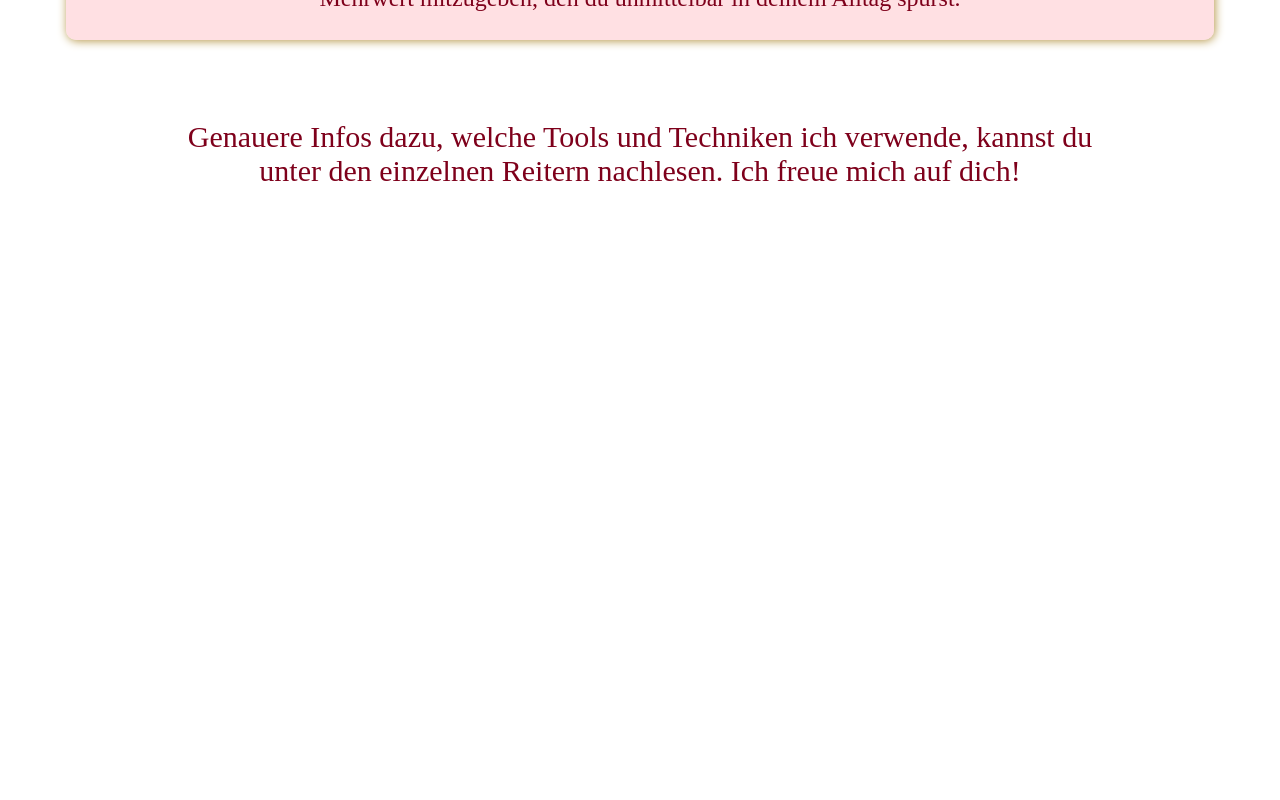
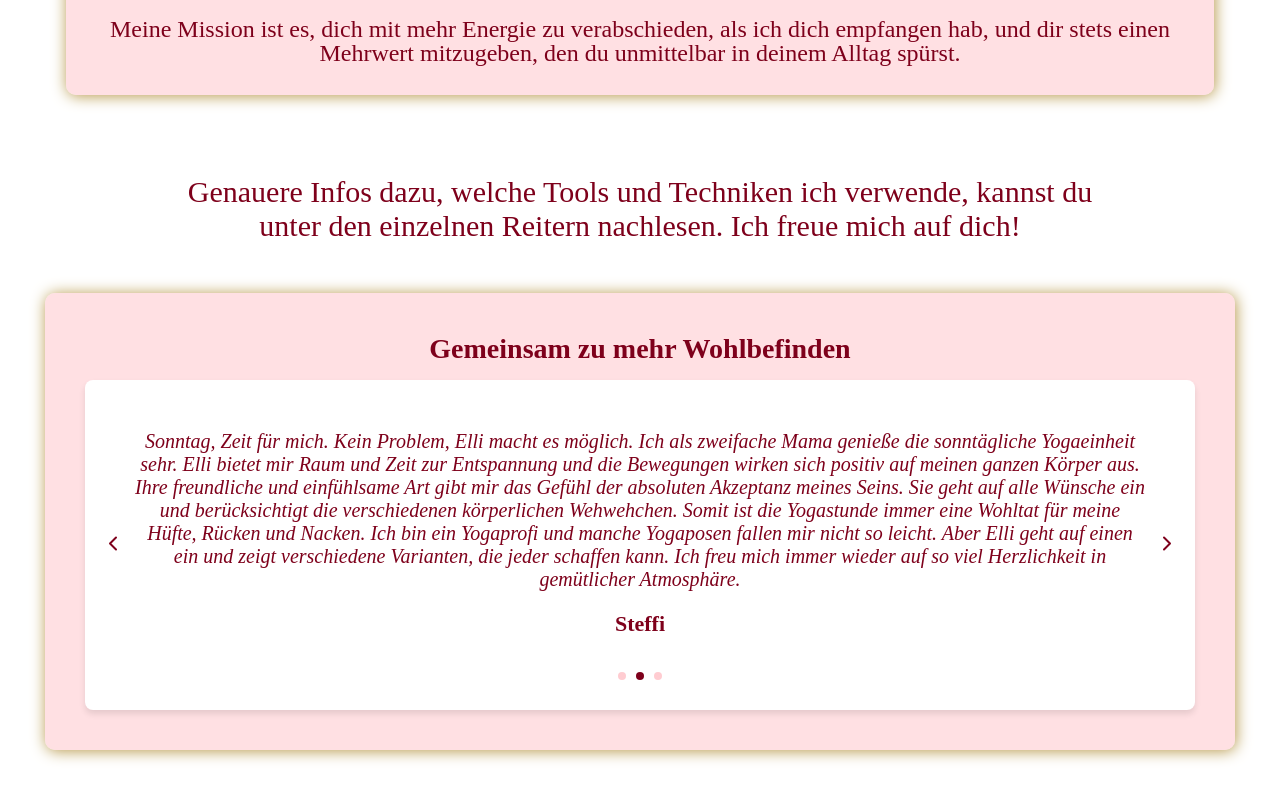
Before and after one commit to VioletaPet/website-makeover, a React (Create React App) app: page / in a window 1280 px wide. Shown: the part 1896-2696 px from the top of the page. Before the commit the page ends 2084 px from the top, so only its background shows below. Built offline with nearby package versions, Linux system fonts and the light colour scheme.

Commit message:
finishes testimonial carousel

```diff
--- a/package.json
+++ b/package.json
@@ -7,6 +7,7 @@
     "@testing-library/jest-dom": "^6.6.3",
     "@testing-library/react": "^16.2.0",
     "@testing-library/user-event": "^13.5.0",
+    "lucide-react": "^0.475.0",
     "react": "^19.0.0",
     "react-dom": "^19.0.0",
     "react-router-dom": "^7.2.0",
--- a/src/components/pages/Home.js
+++ b/src/components/pages/Home.js
@@ -5,6 +5,7 @@ import WelcomeSection from '../sections/WelcomeSection';
 import IntroSection from '../sections/IntroSection';
 import Cards from '../sections/Cards';
 import OutroSection from '../sections/OutroSection';
+import ReviewSection from '../sections/ReviewSection';
 
 function Home () {
 
@@ -15,6 +16,7 @@ function Home () {
       <IntroSection />
       <Cards />
       <OutroSection />
+      <ReviewSection />
     </>
   )
 }
--- a/src/components/sections/BannerSection.css
+++ b/src/components/sections/BannerSection.css
@@ -20,11 +20,10 @@
       color: #7E001B;
       font-size: 60px;
       transition: font-size 0.3s ease;
-      text-shadow: 2px 1px 2px #490312;
     }
 
     .btn {
-      color: #FFCCD1;
+      color: #d8d8d8;
       background-color: #7E001B;
       padding: 12px 24px;
       border-radius: 20px;
--- a/src/components/sections/Cards.css
+++ b/src/components/sections/Cards.css
@@ -16,7 +16,7 @@
     margin: 0 1rem;
     border-radius: 10px;
     background-color: rgba(255, 204, 209, 0.6);
-    box-shadow: 1px 1px 10px #b59646;
+    box-shadow: 1px 1px 15px #b59646;
     margin-bottom: 30px;
 
     .cards__item__info {
@@ -39,7 +39,7 @@
       line-height: 24px;
 
       p {
-        margin-top: 10px;
+        margin-top: 20px;
         font-size: 24px;
       }
     }
--- /dev/null
+++ b/src/components/sections/ReviewSection.css
@@ -0,0 +1,94 @@
+.carousel-container {
+  width: 93%;
+  /* max-width: 1700px; */
+  margin: 50px auto;
+  padding: 40px;
+  background-color: rgba(255, 204, 209, 0.6);
+  box-shadow: 1px 1px 15px #b59646;
+  border-radius: 10px;
+  display: flex;
+  flex-direction: column;
+  justify-content: center;
+  align-items: center;
+
+  .carousel-header {
+    color: #7E001B;
+    margin-bottom: 15px;
+    font-size: 28px;
+  }
+
+  .carousel-card {
+    background-color: white;
+    border-radius: 8px;
+    box-shadow: 0 4px 6px rgba(0, 0, 0, 0.1);
+    padding: 30px;
+    position: relative;
+
+    .nav-button {
+      position: absolute;
+      top: 50%;
+      transform: translateY(-50%);
+      color: #7E001B;
+      background: none;
+      border: none;
+      cursor: pointer;
+      transition: color 0.3s ease;
+
+      &:hover {
+        color: #FFCCD1;
+      }
+    }
+
+    .nav-button-left {
+      left: 16px;
+    }
+
+    .nav-button-right {
+      right: 16px;
+    }
+
+    .review-content {
+      text-align: center;
+      padding: 20px;
+
+      .review-text {
+        font-size: 20px;
+        font-style: italic;
+        margin-bottom: 20px;
+        color: #7E001B;
+      }
+
+      .review-author {
+        margin-top: 15px;
+
+        p {
+          font-size: 22px;
+          font-weight: 600;
+          color: #7E001B;
+        }
+      }
+    }
+
+    .dot-indicators {
+      display: flex;
+      justify-content: center;
+      gap: 10px;
+      margin-top: 15px;
+
+      .dot {
+        width: 8px;
+        height: 8px;
+        border-radius: 50%;
+        background-color: #FFCCD1;
+        border: none;
+        cursor: pointer;
+        transition: background-color 0.3s ease;
+
+
+      }
+    }
+    .dot.dot-active {
+      background-color: #7E001B;
+    }
+  }
+}
--- /dev/null
+++ b/src/components/sections/ReviewSection.js
@@ -0,0 +1,93 @@
+import React, { useState, useEffect } from 'react';
+import { ChevronLeft, ChevronRight } from 'lucide-react';
+import './ReviewSection.css';
+
+const reviews = [
+  {
+    id: 1,
+    text: "Meine Erfahrungen mit Elisabeth's veganer Ernährungsberatung sind noch heute von vielen schönen Erinnerungen geprägt: Die Sessions waren immer auf die Bedürfnisse und die Ausgangslage vo mir zu Grunde gelegt. Sie hatte ein positives Mindset und mit viel Fachwissen, sowie Empathie, wurden die Gespräche gestaltet. Mit viel Freundlichkeit und respektvoller Atmosphäre konnte Vertrauen aufgebaut werden und die Motivation für eine neue Ernährungsweise, insbesondere die veganen Feinheiten, gestaltet werden. Eine Empfehlung!",
+    author: "Franzi"
+  },
+  {
+    id: 2,
+    text: "Sonntag, Zeit für mich. Kein Problem, Elli macht es möglich. Ich als zweifache Mama genieße die sonntägliche Yogaeinheit sehr. Elli bietet mir Raum und Zeit zur Entspannung und die Bewegungen wirken sich positiv auf meinen ganzen Körper aus. Ihre freundliche und einfühlsame Art gibt mir das Gefühl der absoluten Akzeptanz meines Seins. Sie geht auf alle Wünsche ein und berücksichtigt die verschiedenen körperlichen Wehwehchen. Somit ist die Yogastunde immer eine Wohltat für meine Hüfte, Rücken und Nacken. Ich bin ein Yogaprofi und manche Yogaposen fallen mir nicht so leicht. Aber Elli geht auf einen ein und zeigt verschiedene Varianten, die jeder schaffen kann. Ich freu mich immer wieder auf so viel Herzlichkeit in gemütlicher Atmosphäre.",
+    author: "Steffi"
+  },
+  {
+    id: 3,
+    text: "Eine wunderbar intensive Massage, die von Elisabeth gut an die individuellen Bedürfnisse angepasst wird. Bei mir trägt sie nicht nur zum Wohlbefinden bei, sondern verbessert auch die Beweglichtkeit und lindert Schmerzen. Aus meiner Sicht ideal, um sich etwas Gutes zu tun.",
+    author: "Elizabeth"
+  }
+]
+
+const ReviewCarousel = () => {
+  const [currentIndex, setCurrentIndex] = useState(0);
+
+  // making the carousel change slides every 5 seconds
+  useEffect(() => {
+    const timer = setInterval(() => {
+      setCurrentIndex((prevIndex) =>
+        prevIndex === reviews.length - 1 ? 0 : prevIndex + 1
+      );
+    }, 5000);
+
+    return () => clearInterval(timer);
+  }, []);
+
+  const previousSlide = () => {
+    setCurrentIndex((prevIndex) =>
+      prevIndex === 0 ? reviews.length - 1 : prevIndex - 1
+    );
+  };
+
+  const nextSlide = () => {
+    setCurrentIndex((prevIndex) =>
+      prevIndex === reviews.length - 1 ? 0 : prevIndex + 1
+    );
+  };
+
+  return (
+    <div className='carousel-container'>
+      <h2 className='carousel-header'>Gemeinsam zu mehr Wohlbefinden</h2>
+
+      <div className='carousel-card'>
+        <button
+          onClick={previousSlide}
+          className='nav-button nav-button-left'
+          aria-label='Previous review'
+        >
+          <ChevronLeft />
+        </button>
+
+        <button
+          onClick={nextSlide}
+          className='nav-button nav-button-right'
+          aria-label='Next review'
+        >
+          <ChevronRight/>
+        </button>
+
+        <div className='review-content'>
+          <p className='review-text'>{reviews[currentIndex].text}</p>
+
+          <div className='review-author'>
+            <p>{reviews[currentIndex].author}</p>
+          </div>
+        </div>
+
+        <div className='dot-indicators'>
+          {reviews.map((_, index) => (
+            <button
+              key={index}
+              onClick={() => setCurrentIndex(index)}
+              className={`dot ${index === currentIndex ? 'dot-active' : ''}`}
+              aria-label={`Go to review ${index + 1}`}
+            />
+          ))}
+        </div>
+      </div>
+    </div>
+  );
+};
+
+export default ReviewCarousel;
--- a/src/components/sections/WelcomeSection.css
+++ b/src/components/sections/WelcomeSection.css
@@ -2,7 +2,7 @@
   display: flex;
   flex-direction: column;
   align-items: center;
-  margin-top: 15px;
+  margin-top: 20px;
   margin-bottom: 20px;
 
   p {
```
Also changed, not shown: 1 other file (tests, documents, lock files or other folders).
